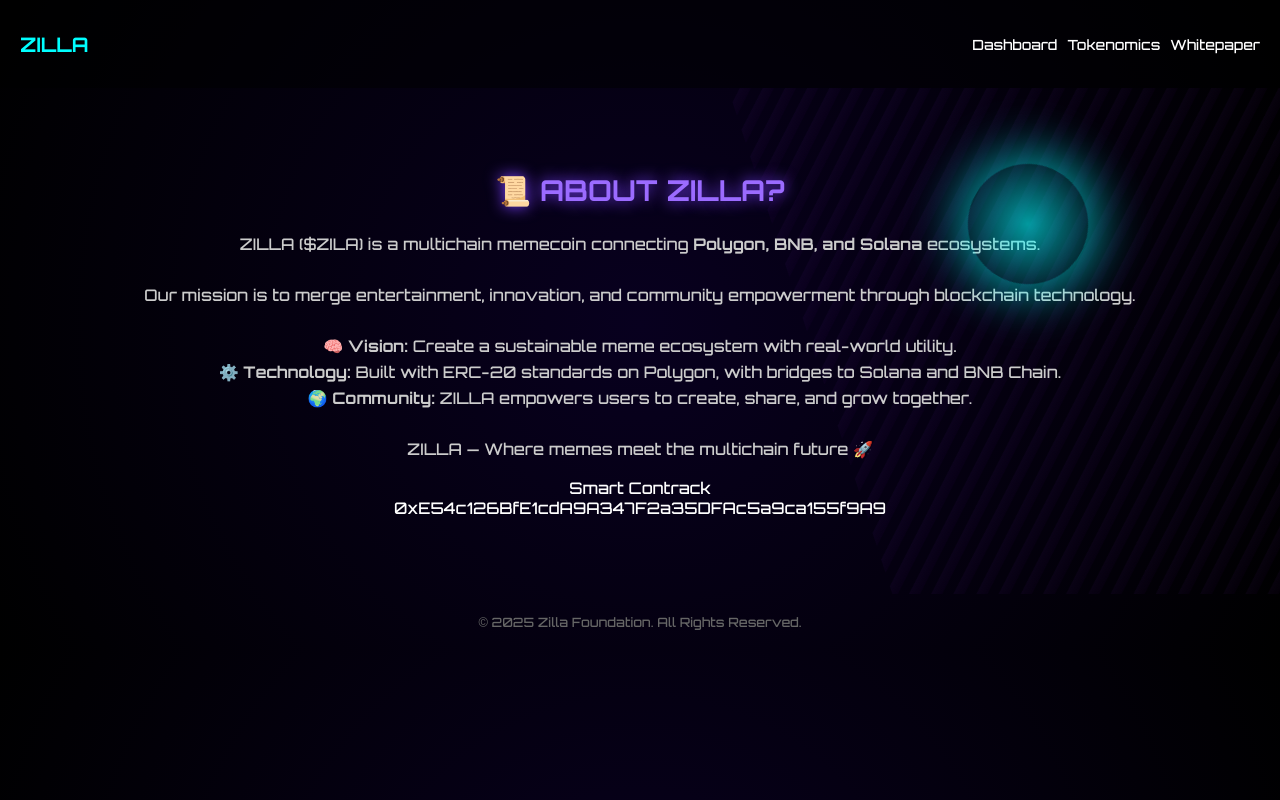
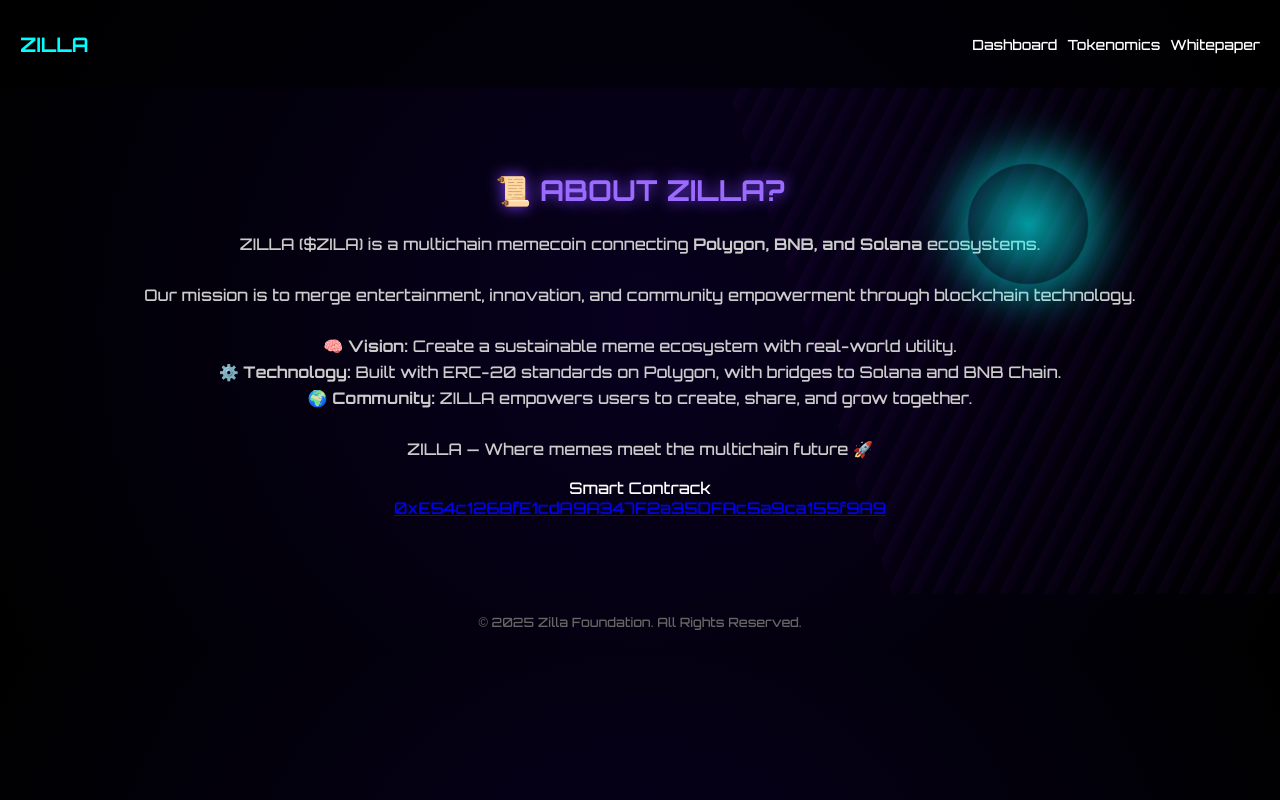
Before and after one commit to 0x27sir42/zilla-website, a plain HTML site: page whitepaper.html in a window 1280 px wide. Drawn offline with Linux system fonts and the light colour scheme.

Commit message:
Update whitepaper.html

```diff
--- a/whitepaper.html
+++ b/whitepaper.html
@@ -28,7 +28,7 @@
       🌍 <b>Community:</b> ZILLA empowers users to create, share, and grow together.<br><br>
       ZILLA — Where memes meet the multichain future 🚀
     </p>
-    <p>Smart Contrack<br>0xE54c126BfE1cdA9A347F2a35DFAc5a9ca155f9A9<br/></p>
+    <p>Smart Contrack<br><a href="https://polygonscan.com/token/0xE54c126BfE1cdA9A347F2a35DFAc5a9ca155f9A9" target="_blank">0xE54c126BfE1cdA9A347F2a35DFAc5a9ca155f9A9 </a><br/></p>
   </section>
 
   <footer>
```
